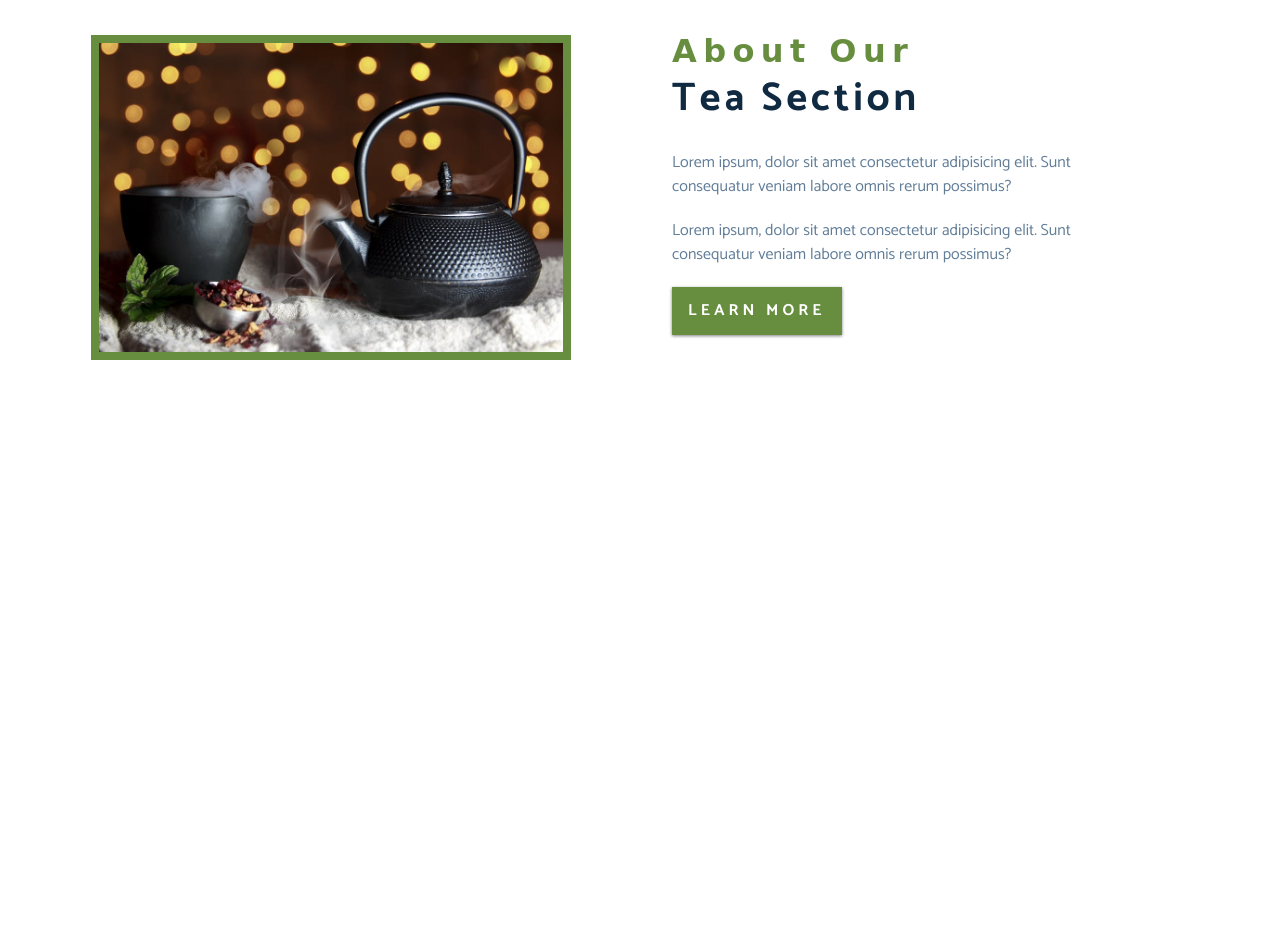
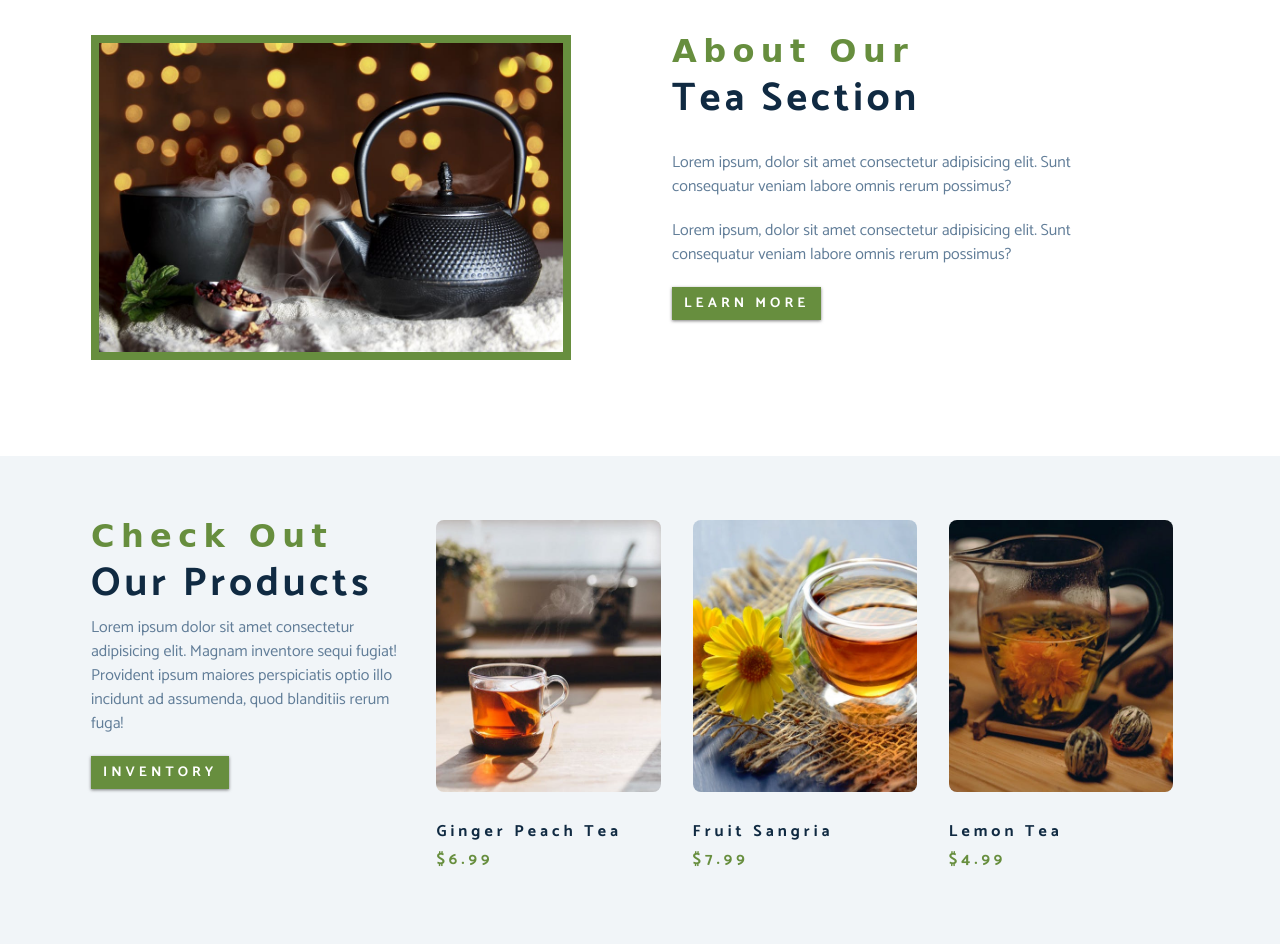
Before and after one commit to serge-kamga/tea-station, a plain HTML site: page index.html in a window 1280 px wide. Shown: the part 1181-2125 px from the top of the page. Before the commit the page ends 1637 px from the top, so only its background shows below. Drawn offline with Linux system fonts and the light colour scheme; a web font is replaced by a local one.

Commit message:
finished the products section

```diff
--- a/css/styles.css
+++ b/css/styles.css
@@ -107,12 +107,12 @@ p {
   text-transform: uppercase;
   background-color: #678e3e;
   color: white;
-  padding: 0.75rem 1rem;
+  padding: 0.375rem 0.75rem;
   letter-spacing: 0.25rem;
   display: inline-block;
   font-weight: 700;
   transition: all 0.3s linear;
-  font-size: 1rem;
+  font-size: 0.875rem;
   border: none;
   cursor: pointer;
   box-shadow: 0 1px 3px rgba(0, 0, 0, 0.5);
@@ -294,3 +294,66 @@ About
     padding-left: 2rem;
   }
 }
+
+/*
+======================
+Products
+======================
+*/
+
+.products {
+  background-color: var(--clr-grey-10);
+}
+
+.products article {
+  /* padding: 1rem 0; */
+}
+
+.product-text {
+  color: var(--clr-grey-5);
+  max-width: 26rem;
+}
+
+.product {
+  margin-bottom: 2rem;
+}
+
+.product-img {
+  border-radius: var(--radius);
+  margin-bottom: 2rem;
+  height: 17rem;
+  object-fit: cover;
+}
+
+.product-price {
+  color: var(--clr-primary);
+}
+
+@media screen and (min-width: 768px) {
+  .product {
+    float: left;
+    width: 50%;
+    padding-right: 2rem;
+  }
+}
+
+@media screen and (min-width: 992px) {
+  .product {
+    width: 33.33%;
+  }
+}
+
+@media screen and (min-width: 1200px) {
+  .product-info {
+    float: left;
+    width: 30%;
+  }
+  .product-inventory {
+    float: left;
+    width: 70%;
+  }
+  .product {
+    margin-bottom: 0;
+    padding: 0 1rem;
+  }
+}
--- a/index.html
+++ b/index.html
@@ -99,6 +99,61 @@
       </div>
     </section>
     <!-- End of about -->
+    <!-- Products -->
+    <section class="products">
+      <div class="section-center clearfix">
+        <!-- product info -->
+        <article class="product-info">
+          <div class="section-title">
+            <h3>Check out</h3>
+            <h2>Our products</h2>
+            <p class="product-text">
+              Lorem ipsum dolor sit amet consectetur adipisicing elit. Magnam
+              inventore sequi fugiat! Provident ipsum maiores perspiciatis optio
+              illo incidunt ad assumenda, quod blanditiis rerum fuga!
+            </p>
+            <a href="" class="btn">inventory</a>
+          </div>
+        </article>
+        <!-- product inventory -->
+        <article class="product-inventory clearfix">
+          <!-- single product -->
+          <div class="product">
+            <img
+              class="product-img"
+              alt="single product"
+              src="./images/product-1.jpeg"
+            />
+            <h4 class="product-title">ginger peach tea</h4>
+            <h4 class="product-price">$6.99</h4>
+          </div>
+          <!-- end of single product -->
+          <!-- single product -->
+          <div class="product">
+            <img
+              class="product-img"
+              alt="single product"
+              src="./images/product-2.jpeg"
+            />
+            <h4 class="product-title">fruit sangria</h4>
+            <h4 class="product-price">$7.99</h4>
+          </div>
+          <!-- end of single product -->
+          <!-- single product -->
+          <div class="product">
+            <img
+              class="product-img"
+              alt="single product"
+              src="./images/product-3.jpeg"
+            />
+            <h4 class="product-title">lemon tea</h4>
+            <h4 class="product-price">$4.99</h4>
+          </div>
+          <!-- end of single product -->
+        </article>
+      </div>
+    </section>
+    <!-- End of Products -->
     <script src="app.js"></script>
   </body>
 </html>
```
